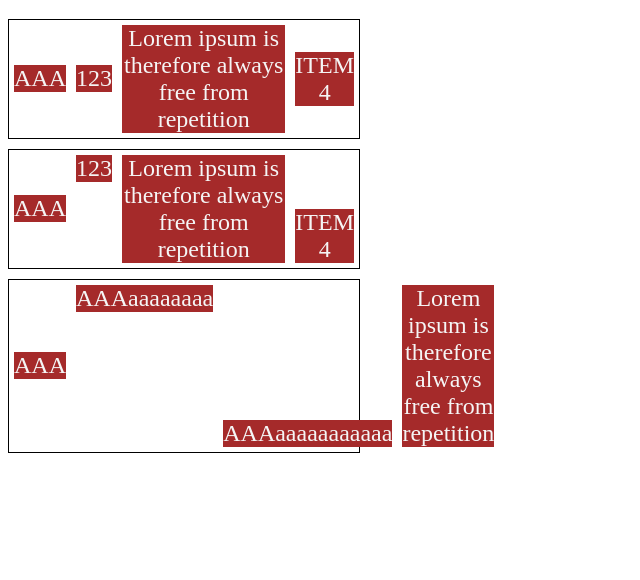
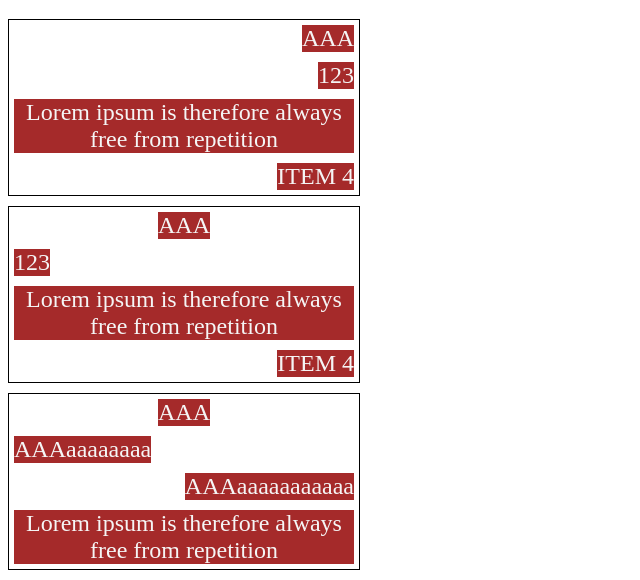
Before and after one commit to JonilsonSilva28/Trajetoria_Bootcamp_DIO_Impulso, a plain HTML site: page 12-align_self.html in a window 1280 px wide. Shown: the part 575-1155 px from the top of the page, without its empty margins (0-640 px from the left). Before the commit the page ends 1038 px from the top, so only its background shows below. Drawn offline with Linux system fonts and the light colour scheme.

Commit message:
commit on main

```diff
--- a/12-align_self.html
+++ b/12-align_self.html
@@ -13,7 +13,7 @@
         }
 
         .align-container{
-            align-items: center;
+            align-items: flex-end;
         }
 
         .item{
@@ -47,6 +47,10 @@
         .auto{
             align-self: auto;
         }
+
+        .direction{
+            flex-direction:column ;
+        }
     </style>
 </head>
 <body>
@@ -73,21 +77,21 @@
     </section>
     <h1>column</h1>
 
-    <section class="flex-container align-container">
+    <section class="flex-container align-container direction">
         <div class="item auto">AAA</div>
         <div class="item auto">123</div>
         <div class="item auto">Lorem ipsum is therefore always free from repetition</div>
         <div class="item auto">ITEM 4</div>
     </section>
 
-    <section class="flex-container align-container">
+    <section class="flex-container align-container direction">
         <div class="item center">AAA</div>
         <div class="item start">123</div>
         <div class="item stretch">Lorem ipsum is therefore always free from repetition</div>
         <div class="item end">ITEM 4</div>
     </section>
 
-    <section class="flex-container align-container">
+    <section class="flex-container align-container direction">
         <div class="item center">AAA</div>
         <div class="item start">AAAaaaaaaaa</div>
         <div class="item end">AAAaaaaaaaaaaa</div>
```
